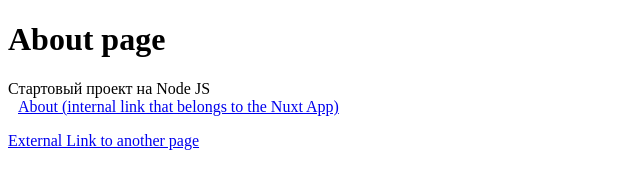
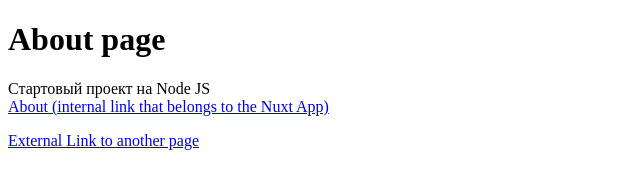
Before and after one commit to novozhilovsergeydisk/start-nuxt, a Nuxt app: page /about in a window 1280 px wide. Shown: the top 178 px of the page, without its empty margins (0-640 px from the left). Built offline with nearby package versions, Linux system fonts and the light colour scheme.

Commit message:
Fixed bug

```diff
--- a/pages/about/index.vue
+++ b/pages/about/index.vue
@@ -6,7 +6,7 @@
       Стартовый проект на Node JS
     </div>
 
-    <NuxtLink to="/" class="pd-10">
+    <NuxtLink to="/" class="pd-top-10 pd-bottom-10">
       About (internal link that belongs to the Nuxt App)
     </NuxtLink>
     <p><a href="https://nuxtjs.org">External Link to another page</a></p>
@@ -18,7 +18,7 @@
     padding-top: 10px;
   }
 
-  .pd-10 {
-    padding: 10px;
+  .pd-bottom-10 {
+    padding-bottom: 10px;
   }
 </style>
```
